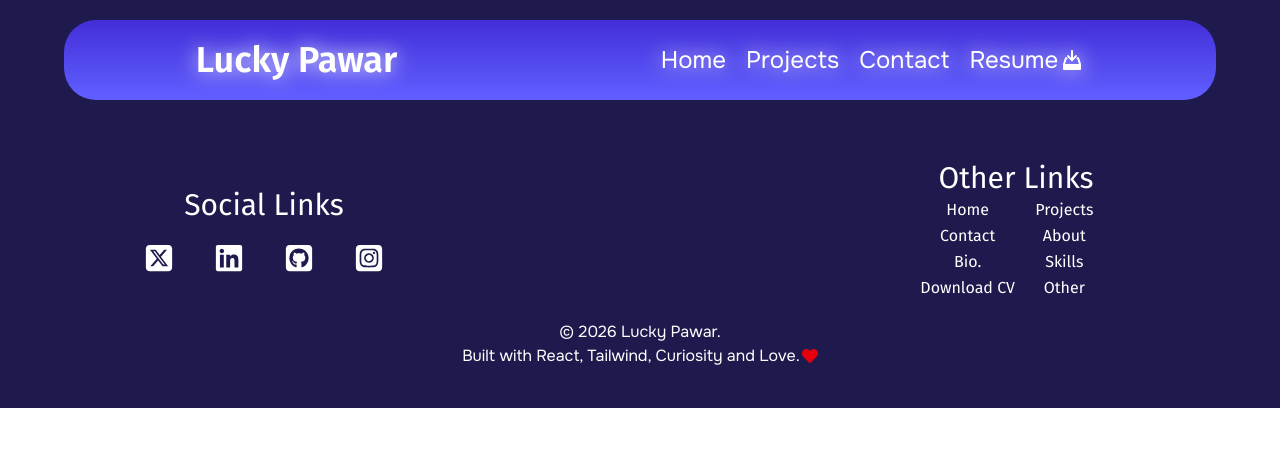
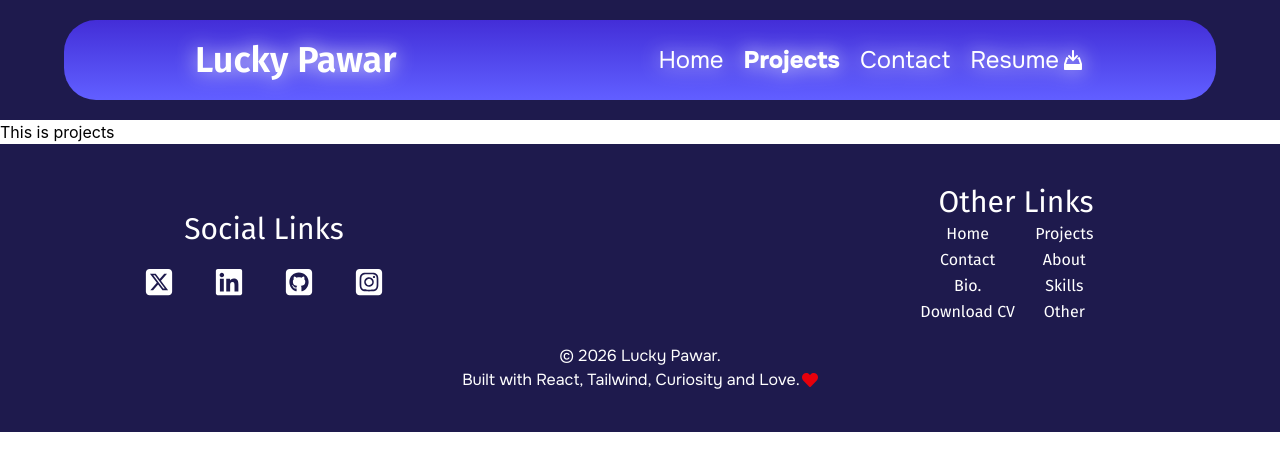
Before and after one commit to lucky-KRMU/Portfolio, a React app: page /projects in a window 1280 px wide. Shown: the top 470 px of the page. Built offline with nearby package versions, Linux system fonts and the light colour scheme; the HTML template or start-up script is replaced by a standard one.

Commit message:
update projects router in header and main

```diff
--- a/src/Components/Header/Header.jsx
+++ b/src/Components/Header/Header.jsx
@@ -1,4 +1,5 @@
 import React, { useState } from 'react'
+import { NavLink } from 'react-router';
 import { TiDownload } from "react-icons/ti";
 import { MdMenu, MdOutlineCancelPresentation } from "react-icons/md";
 
@@ -25,10 +26,24 @@ function Header() {
           <div>
             <div id='desktop' className=''>
               <ul className='hidden md:flex items-center justify-between gap-5 text-2xl font-[Onest] drop-shadow-[0_0_10px_rgba(255,255,255,0.9)] cursor-pointer'>
-                <li className='duration-200 hover:font-semibold'>Home</li>
-                <li className='duration-200 hover:font-semibold'>Projects</li>
-                <li className='duration-200 hover:font-semibold'>Contact</li>
-                <li className='flex items-center justify-center gap-0.5 duration-200 hover:font-semibold'>Resume<TiDownload /></li>
+                <li className='duration-200 hover:font-semibold'>
+                  <NavLink to="/" className={
+                    ({ isActive }) => isActive ? "font-extrabold" : ""
+                  }>Home</NavLink>
+                </li>
+                <li className='duration-200 hover:font-semibold'>
+                  <NavLink to="projects" className={
+                    ({ isActive }) => isActive ? "font-extrabold" : ""
+                  }>Projects</NavLink></li>
+                <li className='duration-200 hover:font-semibold'>
+                  <NavLink to="contact" className={
+                    ({ isActive }) => isActive ? "font-extrabold" : ""
+                  }>Contact</NavLink></li>
+                <li className='duration-200 hover:font-semibold'>
+                  <NavLink to="download/resume" className={`flex items-center justify-center gap-0.5 ${({ isActive }) => isActive ? "font-extrabold" : ""
+                    } `}>
+                    Resume<TiDownload />
+                  </NavLink></li>
               </ul>
             </div>
             <div id="mobile" className='md:hidden'>
--- a/src/Components/Projects/Projects.jsx
+++ b/src/Components/Projects/Projects.jsx
@@ -3,7 +3,7 @@ import React from 'react'
 function Projects() {
   return (
     <>
-
+    This is projects
     </>
   )
 }
```
